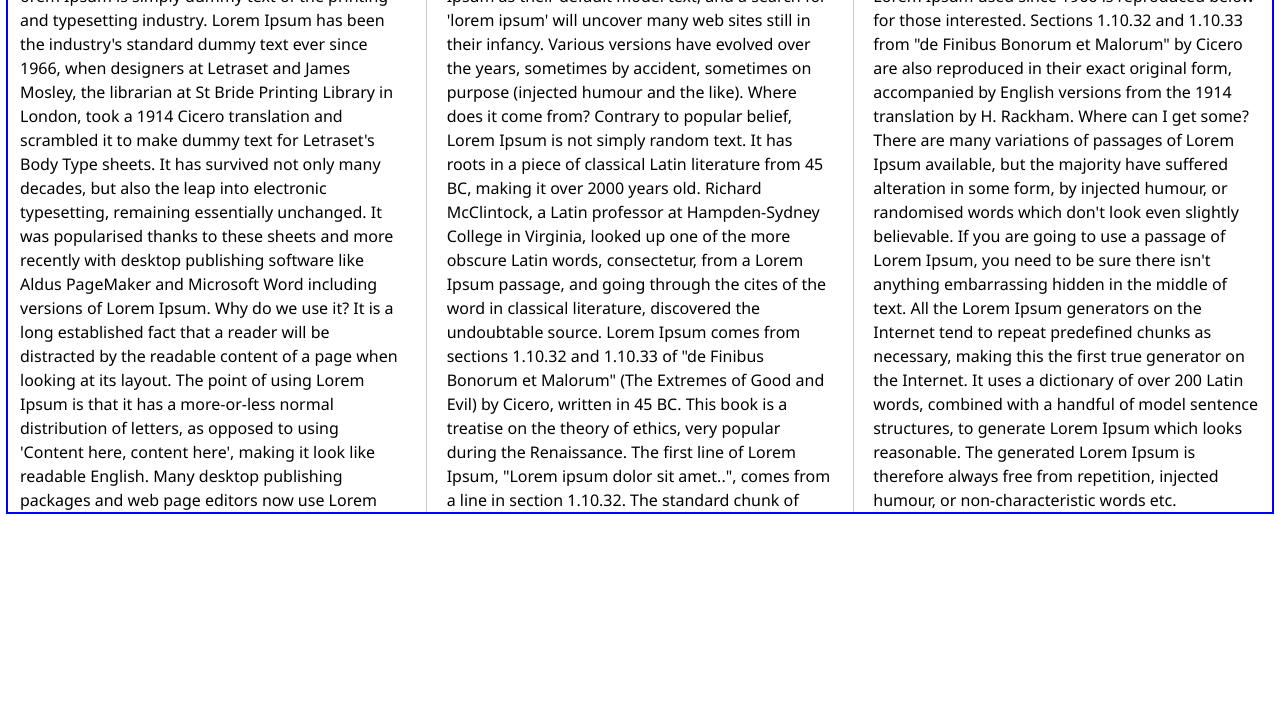
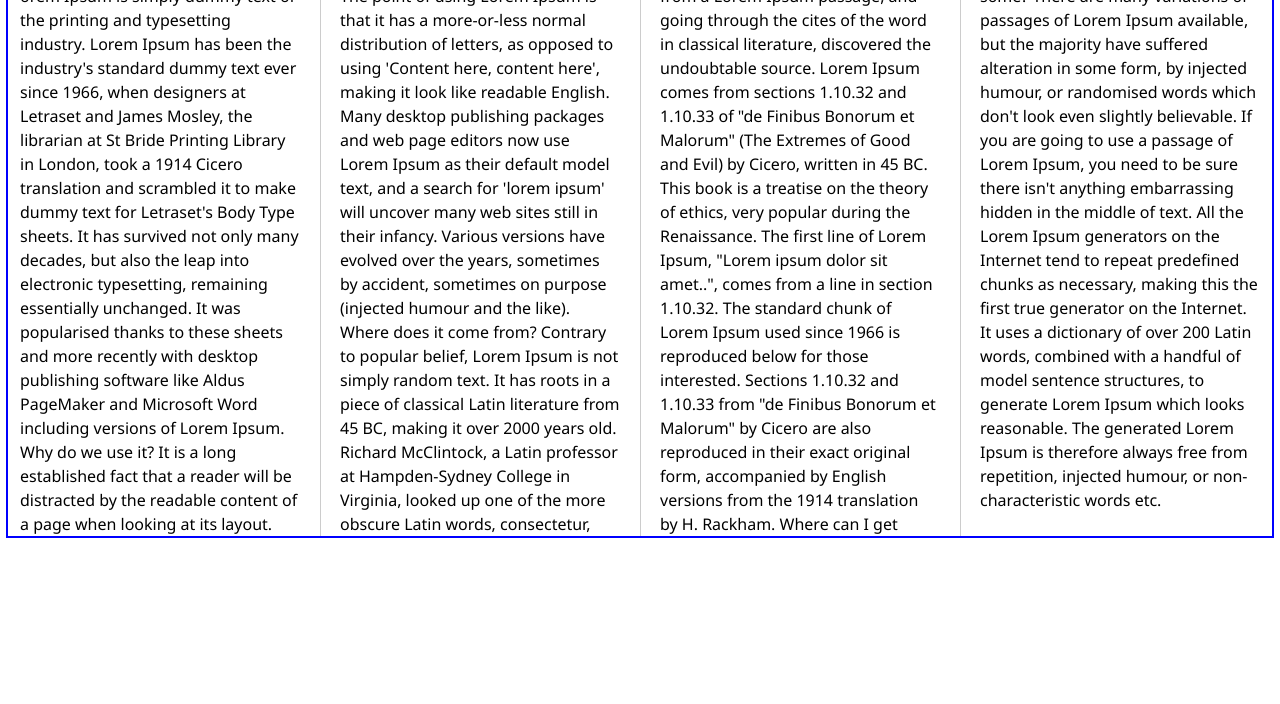
Before and after one commit to palstudio-source/esercizio-list-font-column-media, a plain HTML site: page index.html in a window 1280 px wide. Shown: the part 96-800 px from the top of the page. Drawn offline with Linux system fonts and the light colour scheme.

Commit message:
Testo su 4 colonne e struttura HTML corretta in index.html

```diff
--- a/css/stile_esercizio1.css
+++ b/css/stile_esercizio1.css
@@ -46,7 +46,7 @@ html, body{
 }
 
 .testo-colonne {
-    column-count: 3;
+    column-count: 4;
     column-gap: 40px;
     column-rule: solid 1px #ccc;
 }
```
